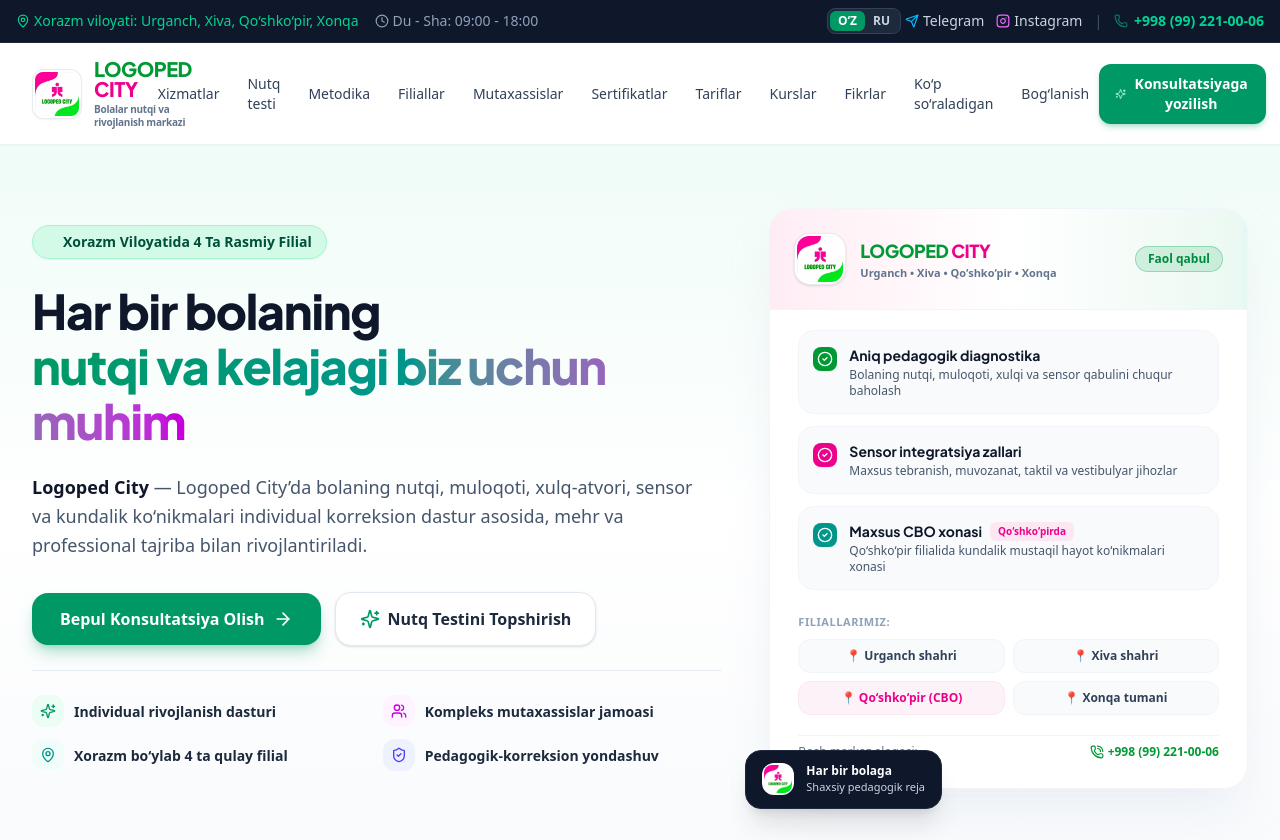
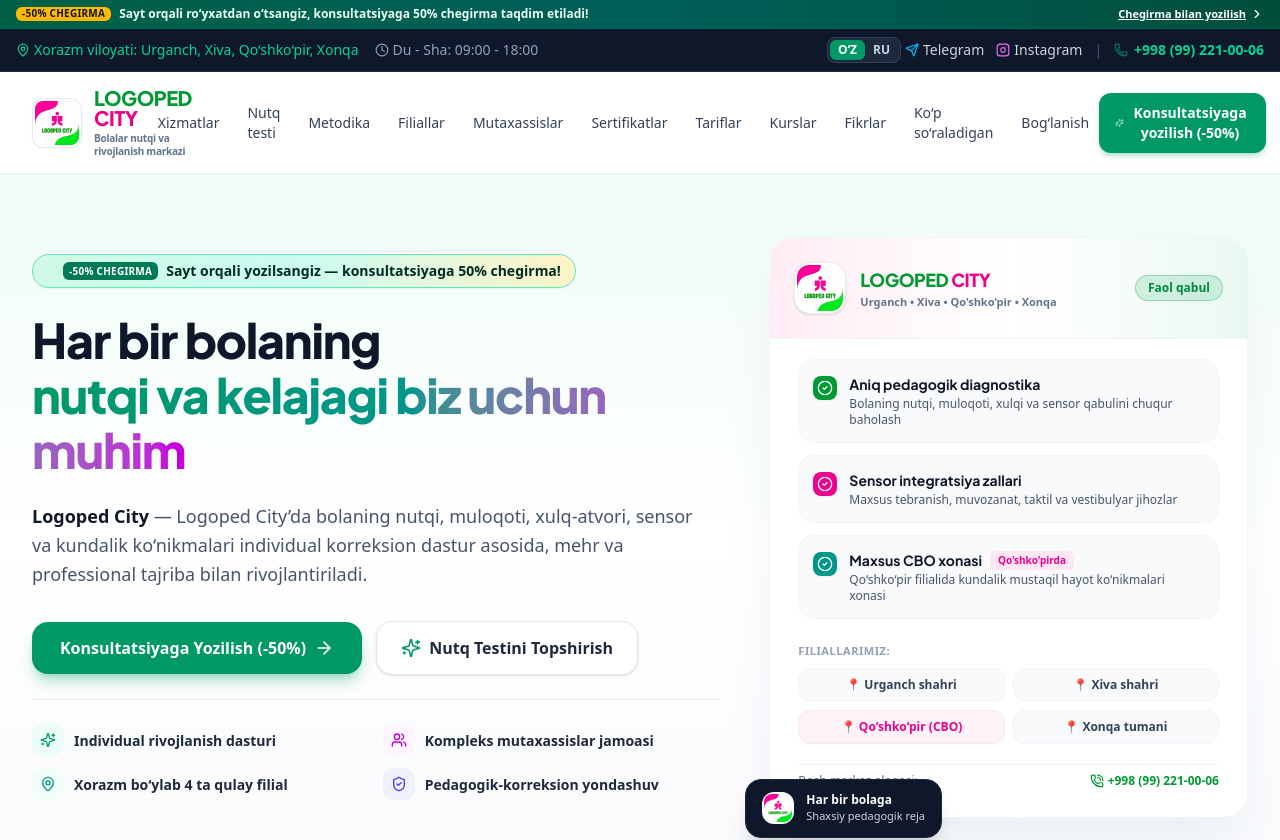
Before and after one commit to logopedcity24-ai/Logoped-City-sayti, a React (Vite) app: page / in a window 1280 px wide. Shown: the top 840 px of the page. Built offline with nearby package versions, Linux system fonts and the light colour scheme.

Commit message:
feat: replace free consultation with 50% discount system and add prominent discount reminders

```diff
--- a/src/components/ConsultationModal.tsx
+++ b/src/components/ConsultationModal.tsx
@@ -59,7 +59,7 @@
         phone,
         childAge: childAge ? `${childAge} yosh` : undefined,
         branchName,
-        topicOrService: topic,
+        topicOrService: topic.toLowerCase().includes('tarif') ? topic : `${topic} (🎁 50% Chegirmada)`,
       });
     } catch (err) {
       console.error('Failed to notify telegram:', err);
@@ -104,9 +104,9 @@
 
             <p className="text-sm text-slate-600 leading-relaxed">
               {language === 'uz' ? (
-                <>Rahmat, <strong>{parentName}</strong>! <strong>{branchName}</strong> mutaxassisimiz tez orada <strong>{phone}</strong> raqamingiz orqali siz bilan bog‘lanadi.</>
+                <>Rahmat, <strong>{parentName}</strong>! Siz <strong>50% chegirma</strong> bilan konsultatsiyaga muvaffaqiyatli yozildingiz. <strong>{branchName}</strong> mutaxassisimiz tez orada <strong>{phone}</strong> raqamingiz orqali siz bilan bog‘lanadi.</>
               ) : (
-                <>Спасибо, <strong>{parentName}</strong>! Специалист филиала <strong>{branchName}</strong> свяжется с вами по номеру <strong>{phone}</strong>.</>
+                <>Спасибо, <strong>{parentName}</strong>! Вы успешно записались на консультацию со <strong>скидкой 50%</strong>. Специалист филиала <strong>{branchName}</strong> свяжется с вами по номеру <strong>{phone}</strong>.</>
               )}
             </p>
 
@@ -144,6 +144,21 @@
                   {language === 'uz' ? 'Ma’lumotlaringizni qoldiring, mutaxassisimiz tezda bog‘lanadi' : 'Оставьте контакты, наш специалист свяжется с вами'}
                 </p>
               </div>
+            </div>
+
+            {/* 50% Discount Reminder in Modal */}
+            <div className="p-3 rounded-2xl bg-gradient-to-r from-emerald-50 via-teal-50 to-amber-50 border border-emerald-300 text-xs text-emerald-950 flex items-center justify-between shadow-xs">
+              <div className="flex items-center space-x-2">
+                <span className="px-2 py-0.5 rounded-lg bg-emerald-600 text-white font-black text-[11px] shrink-0">
+                  -50% CHEGIRMA
+                </span>
+                <span className="font-semibold text-slate-800 text-[11px] sm:text-xs">
+                  {language === 'uz'
+                    ? 'Sayt orqali ro‘yxatdan o‘tganingiz uchun konsultatsiyaga 50% chegirma taqdim etiladi!'
+                    : 'Скидка 50% на консультацию при записи через сайт!'}
+                </span>
+              </div>
+              <Sparkles className="w-4 h-4 text-emerald-600 shrink-0 hidden sm:inline" />
             </div>
 
             <div>
--- a/src/components/ContactFormSection.tsx
+++ b/src/components/ContactFormSection.tsx
@@ -37,7 +37,7 @@
         phone: formData.phone,
         childAge: formData.childAge ? `${formData.childAge} yosh` : undefined,
         branchName,
-        topicOrService: formData.serviceInterest,
+        topicOrService: `${formData.serviceInterest} (🎁 50% Chegirmada)`,
         comment: formData.comment,
       });
     } catch (err) {
@@ -140,9 +140,9 @@
                     </h3>
                     <p className="text-sm text-slate-600 max-w-md mx-auto leading-relaxed">
                       {language === 'uz' ? (
-                        <>Rahmat, <strong>{formData.parentName}</strong>! Sizning murojaatingiz qabul qilindi. <strong>{branchName}</strong> bo‘yicha mas’ul mutaxassisimiz tez orada <strong>{formData.phone}</strong> raqamingizga qo‘ng‘iroq qiladi.</>
+                        <>Rahmat, <strong>{formData.parentName}</strong>! Sizning murojaatingiz <strong>50% chegirma</strong> bilan qabul qilindi. <strong>{branchName}</strong> bo‘yicha mas’ul mutaxassisimiz tez orada <strong>{formData.phone}</strong> raqamingizga qo‘ng‘iroq qiladi.</>
                       ) : (
-                        <>Спасибо, <strong>{formData.parentName}</strong>! Ваша заявка принята. Специалист филиала <strong>{branchName}</strong> свяжется с вами по номеру <strong>{formData.phone}</strong>.</>
+                        <>Спасибо, <strong>{formData.parentName}</strong>! Ваша заявка со <strong>скидкой 50%</strong> принята. Специалист филиала <strong>{branchName}</strong> свяжется с вами по номеру <strong>{formData.phone}</strong>.</>
                       )}
                     </p>
                   </div>
@@ -189,6 +189,21 @@
                     <p className="text-xs text-slate-500 mt-1">
                       {language === 'uz' ? 'Barcha maydonlarni to‘ldirib, tugmani bosing' : 'Заполните поля и нажмите кнопку отправки'}
                     </p>
+                  </div>
+
+                  {/* 50% Discount Reminder in Form */}
+                  <div className="p-3 rounded-2xl bg-gradient-to-r from-emerald-50 via-teal-50 to-amber-50 border border-emerald-300 text-xs text-emerald-950 flex items-center justify-between shadow-xs mb-3">
+                    <div className="flex items-center space-x-2">
+                      <span className="px-2 py-0.5 rounded-lg bg-emerald-600 text-white font-black text-[11px] shrink-0">
+                        -50% CHEGIRMA
+                      </span>
+                      <span className="font-semibold text-slate-800 text-[11px] sm:text-xs">
+                        {language === 'uz'
+                          ? 'Sayt orqali ro‘yxatdan o‘tsangiz, konsultatsiyaga 50% chegirma taqdim etiladi!'
+                          : 'Скидка 50% на консультацию при записи через сайт!'}
+                      </span>
+                    </div>
+                    <Sparkles className="w-4 h-4 text-emerald-600 shrink-0 hidden sm:inline" />
                   </div>
 
                   {/* Parent Name */}
--- a/src/components/Header.tsx
+++ b/src/components/Header.tsx
@@ -38,6 +38,29 @@
 
   return (
     <header className="sticky top-0 z-40 w-full transition-all duration-300">
+      {/* 50% Discount Persistent Reminder Ribbon */}
+      <div className="bg-gradient-to-r from-emerald-800 via-teal-800 to-emerald-900 text-white text-[11px] sm:text-xs py-1.5 px-4 border-b border-emerald-700/50 shadow-xs">
+        <div className="max-w-7xl mx-auto flex items-center justify-between gap-2">
+          <div className="flex items-center space-x-2 mx-auto sm:mx-0 text-center sm:text-left">
+            <span className="px-1.5 py-0.2 rounded-md bg-amber-400 text-slate-900 font-black text-[10px] tracking-wide uppercase shadow-xs shrink-0">
+              -50% Chegirma
+            </span>
+            <span className="font-semibold text-emerald-50">
+              {language === 'uz'
+                ? 'Sayt orqali ro‘yxatdan o‘tsangiz, konsultatsiyaga 50% chegirma taqdim etiladi!'
+                : 'При записи через сайт действует скидка 50% на консультацию!'}
+            </span>
+          </div>
+          <button
+            onClick={() => onOpenConsultationModal()}
+            className="hidden sm:inline-flex items-center space-x-1 underline hover:text-amber-300 font-bold text-[11px] transition-colors shrink-0"
+          >
+            <span>{language === 'uz' ? 'Chegirma bilan yozilish' : 'Записаться со скидкой'}</span>
+            <ChevronRight className="w-3.5 h-3.5" />
+          </button>
+        </div>
+      </div>
+
       {/* Top Notification / Quick Contact Bar */}
       <div className="bg-slate-900 text-slate-200 text-xs sm:text-sm py-2 px-4 border-b border-slate-800">
         <div className="max-w-7xl mx-auto flex flex-wrap items-center justify-between gap-2">
--- a/src/components/Hero.tsx
+++ b/src/components/Hero.tsx
@@ -49,10 +49,17 @@
           {/* Left Column: Headline, subtext, actions */}
           <div className="lg:col-span-7 space-y-6 text-center lg:text-left">
 
-            {/* Center Announcement Tag */}
-            <div className="inline-flex items-center space-x-2 px-3.5 py-1.5 rounded-full bg-emerald-100/90 border border-emerald-200 text-emerald-900 text-xs sm:text-sm font-semibold shadow-xs">
+            {/* Center Announcement Tag with 50% Discount reminder */}
+            <div className="inline-flex items-center space-x-2 px-3.5 py-1.5 rounded-full bg-gradient-to-r from-emerald-100 via-teal-100 to-amber-100 border border-emerald-300 text-emerald-950 text-xs sm:text-sm font-bold shadow-xs">
               <span className="flex h-2 w-2 rounded-full bg-emerald-600 animate-ping"></span>
-              <span>{t.hero.badge}</span>
+              <span className="px-1.5 py-0.5 rounded-md bg-emerald-700 text-white text-[10px] font-black uppercase tracking-wide">
+                -50% Chegirma
+              </span>
+              <span>
+                {language === 'uz'
+                  ? 'Sayt orqali yozilsangiz — konsultatsiyaga 50% chegirma!'
+                  : 'При записи через сайт — скидка 50% на консультацию!'}
+              </span>
             </div>
 
             {/* Main Headline */}
--- a/src/components/MobileStickyBar.tsx
+++ b/src/components/MobileStickyBar.tsx
@@ -33,12 +33,15 @@
           <span>Telegram</span>
         </a>
 
-        {/* Book Consultation Modal Button */}
+        {/* Book Consultation Modal Button with 50% discount badge */}
         <button
           onClick={onOpenConsultationModal}
-          className="flex flex-col items-center justify-center py-2 px-1 rounded-xl bg-slate-900 active:bg-slate-800 text-white font-bold text-[11px] shadow-sm transition-transform active:scale-95"
+          className="relative flex flex-col items-center justify-center py-2 px-1 rounded-xl bg-gradient-to-r from-emerald-600 to-teal-700 active:from-emerald-700 active:to-teal-800 text-white font-bold text-[11px] shadow-sm transition-transform active:scale-95"
         >
-          <Sparkles className="w-4 h-4 mb-0.5 text-emerald-400" />
+          <span className="absolute -top-2 right-1 px-1.5 py-0.2 rounded-full bg-amber-400 text-slate-900 font-black text-[9px] shadow-xs">
+            -50%
+          </span>
+          <Sparkles className="w-4 h-4 mb-0.5 text-amber-200" />
           <span>{language === 'uz' ? 'Yozilish' : 'Записаться'}</span>
         </button>
 
--- a/src/data/translations.ts
+++ b/src/data/translations.ts
@@ -82,7 +82,7 @@
       reviews: 'Fikrlar',
       faq: 'Ko‘p so‘raladigan',
       contact: 'Bog‘lanish',
-      bookConsultation: 'Konsultatsiyaga yozilish',
+      bookConsultation: 'Konsultatsiyaga yozilish (-50%)',
       speechTest: 'Nutq testi',
     },
     hero: {
@@ -90,7 +90,7 @@
       titleHighlight: 'Har bir bolaning',
       titleMain: 'nutqi va kelajagi biz uchun muhim',
       description: 'Logoped City’da bolaning nutqi, muloqoti, xulq-atvori, sensor va kundalik ko‘nikmalari individual korreksion dastur asosida, mehr va professional tajriba bilan rivojlantiriladi.',
-      freeConsultationBtn: 'Bepul Konsultatsiya Olish',
+      freeConsultationBtn: 'Konsultatsiyaga Yozilish (-50%)',
       speechTestBtn: 'Nutq Testini Topshirish',
       activeAcceptance: 'Faol qabul',
       subOffices: 'Urganch • Xiva • Qo‘shko‘pir • Xonqa',
@@ -126,7 +126,7 @@
       resultLow: 'Profilaktik va rivojlantiruvchi mashg‘ulotlar',
       resultLowDesc: 'Bolangizning asosiy ko‘rsatkichlari yaxshi. Nutq boyligini oshirish va maktabga tayyorgarlik uchun logoritmika yoki art-terapiya foydali bo‘ladi.',
       recommendedBranchTitle: 'Qaysi filialga yozilmoqchisiz?',
-      enrollConsultationBtn: 'Ushbu natija bilan bepul ko‘rikka yozilish',
+      enrollConsultationBtn: 'Ushbu natija bilan konsultatsiyaga yozilish (-50%)',
     },
     services: {
       badge: '9 Ta Asosiy Yo‘nalish',
@@ -211,9 +211,9 @@
       subtitle: 'Ota-onalarni eng ko‘p qiziqtirgan savollarga mutaxassislarimizning ochiq va batafsil javoblari.',
     },
     contact: {
-      badge: 'Bepul Boshlang‘ich Maslahat',
+      badge: 'Sayt Orqali 50% Chegirma',
       title: 'KONSULTATSIYAGA RO‘YXATDAN O‘TING',
-      subtitle: 'Murojaat qoldiring — mutaxassislarimiz siz bilan tezda bog‘lanib, bolangiz uchun eng qulay filial va diagnostika vaqtini kelishib oladilar.',
+      subtitle: 'Murojaat qoldiring — mutaxassislarimiz siz bilan tezda bog‘lanib, bolangiz uchun eng qulay filial va 50% chegirmali diagnostika vaqtini kelishib oladilar.',
       parentNameLabel: 'Ism va familiyangiz',
       parentNamePlaceholder: 'Masalan: Nilufar Karimova',
       phoneLabel: 'Telefon raqamingiz',
@@ -223,10 +223,10 @@
       serviceLabel: 'Qiziqayotgan xizmat turi',
       commentLabel: 'Bolangizdagi holat haqida qisqacha (ixtiyoriy)',
       commentPlaceholder: 'Qanday belgilar yoki qiyinchiliklar kuzatilmoqda...',
-      submitBtn: 'Arizani Yuborish',
+      submitBtn: 'Arizani Yuborish (-50%)',
       submittingBtn: 'Yuborilmoqda...',
       successTitle: 'Arizangiz qabul qilindi!',
-      successDesc: 'Tez orada mutaxassisimiz siz bilan bog‘lanadi va bepul ko‘rik vaqtini belgilaydi.',
+      successDesc: 'Tez orada mutaxassisimiz siz bilan bog‘lanadi va 50% chegirmali konsultatsiya vaqtini belgilaydi.',
       newFormBtn: 'Yangi ariza yuborish',
       directContactTitle: 'Yoki to‘g‘ridan-to‘g‘ri bog‘laning:',
       telegramAdmin: 'Telegram orqali yozish',
@@ -287,7 +287,7 @@
       reviews: 'Отзывы',
       faq: 'Вопросы и ответы',
       contact: 'Контакты',
-      bookConsultation: 'Записаться на консультацию',
+      bookConsultation: 'Записаться на консультацию (-50%)',
       speechTest: 'Тест речи',
     },
     hero: {
@@ -295,7 +295,7 @@
       titleHighlight: 'Речь и будущее',
       titleMain: 'каждого ребенка важны для нас',
       description: 'В Logoped City речь, общение, поведение, сенсорные и жизненные навыки ребенка развиваются по индивидуальной коррекционной программе с заботой и профессионализмом.',
-      freeConsultationBtn: 'Бесплатная Консультация',
+      freeConsultationBtn: 'Запись на Консультацию (-50%)',
       speechTestBtn: 'Пройти Тест Речи',
       activeAcceptance: 'Идет набор',
       subOffices: 'Ургенч • Хива • Кошкупыр • Ханка',
@@ -331,7 +331,7 @@
       resultLow: 'Профилактические и развивающие занятия',
       resultLowDesc: 'Основные показатели в норме. Для обогащения словарного запаса и подготовки к школе отлично подойдут логоритмика и арт-терапия.',
       recommendedBranchTitle: 'В какой филиал вам удобно записаться?',
-      enrollConsultationBtn: 'Записаться на бесплатную консультацию с этим результатом',
+      enrollConsultationBtn: 'Записаться на консультацию со скидкой 50%',
     },
     services: {
       badge: '9 Основных Направлений',
@@ -416,9 +416,9 @@
       subtitle: 'Открытые и подробные ответы наших специалистов на самые популярные вопросы родителей.',
     },
     contact: {
-      badge: 'Бесплатная Консультация',
+      badge: 'Скидка 50% при записи с сайта',
       title: 'ЗАПИШИТЕСЬ НА КОНСУЛЬТАЦИЮ',
-      subtitle: 'Оставьте заявку — наши специалисты свяжутся с вами в кратчайшие сроки и согласуют удобное время визита.',
+      subtitle: 'Оставьте заявку — наши специалисты свяжутся с вами в кратчайшие сроки и согласуют удобное время визита со скидкой 50%.',
       parentNameLabel: 'Ваше имя и фамилия',
       parentNamePlaceholder: 'Например: Нилюфар Каримова',
       phoneLabel: 'Номер телефона',
@@ -428,10 +428,10 @@
       serviceLabel: 'Интересующая услуга',
       commentLabel: 'Кратко о ситуации ребенка (необязательно)',
       commentPlaceholder: 'Опишите особенности речи или поведения...',
-      submitBtn: 'Отправить Заявку',
+      submitBtn: 'Отправить Заявку (-50%)',
       submittingBtn: 'Отправка...',
       successTitle: 'Заявка успешно принята!',
-      successDesc: 'Наш специалист свяжется с вами в ближайшее время.',
+      successDesc: 'Наш специалист свяжется с вами в ближайшее время и согласует время консультации со скидкой 50%.',
       newFormBtn: 'Отправить еще одну заявку',
       directContactTitle: 'Или свяжитесь напрямую:',
       telegramAdmin: 'Написать в Telegram',
```
